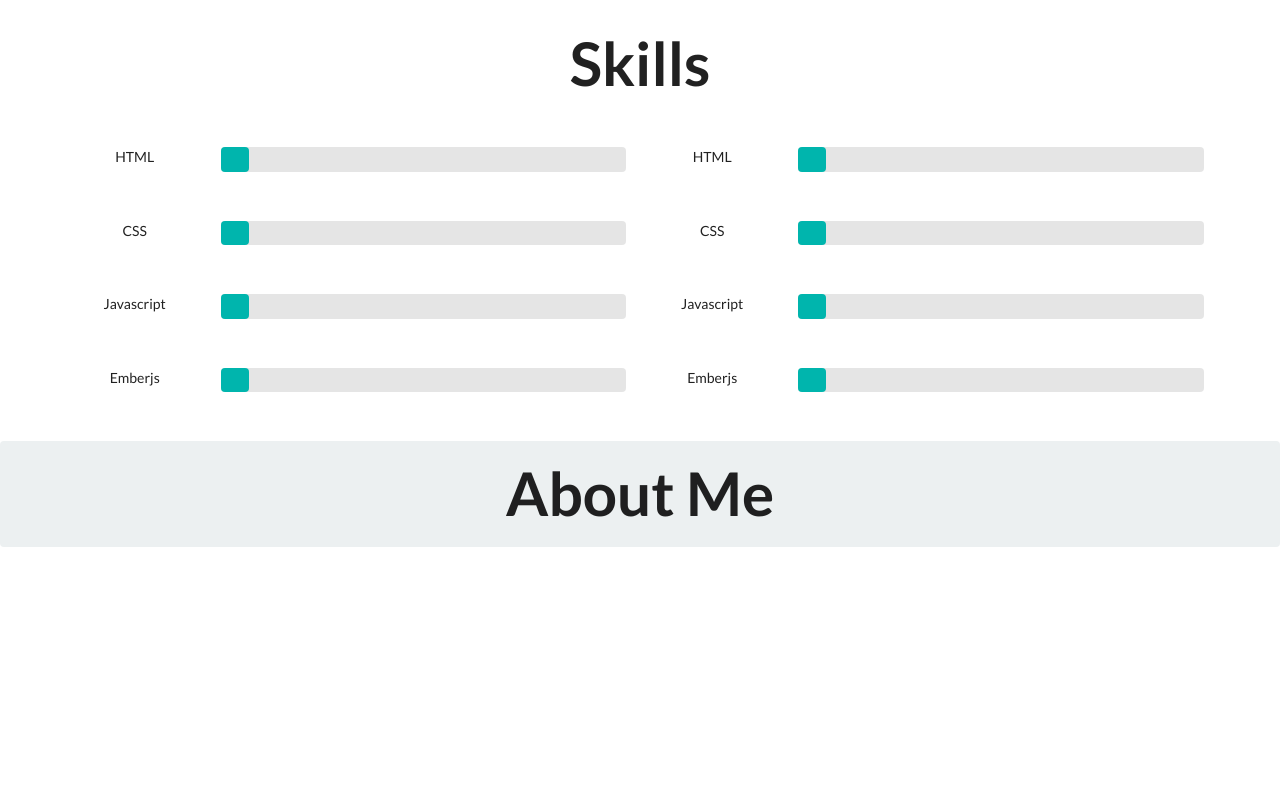
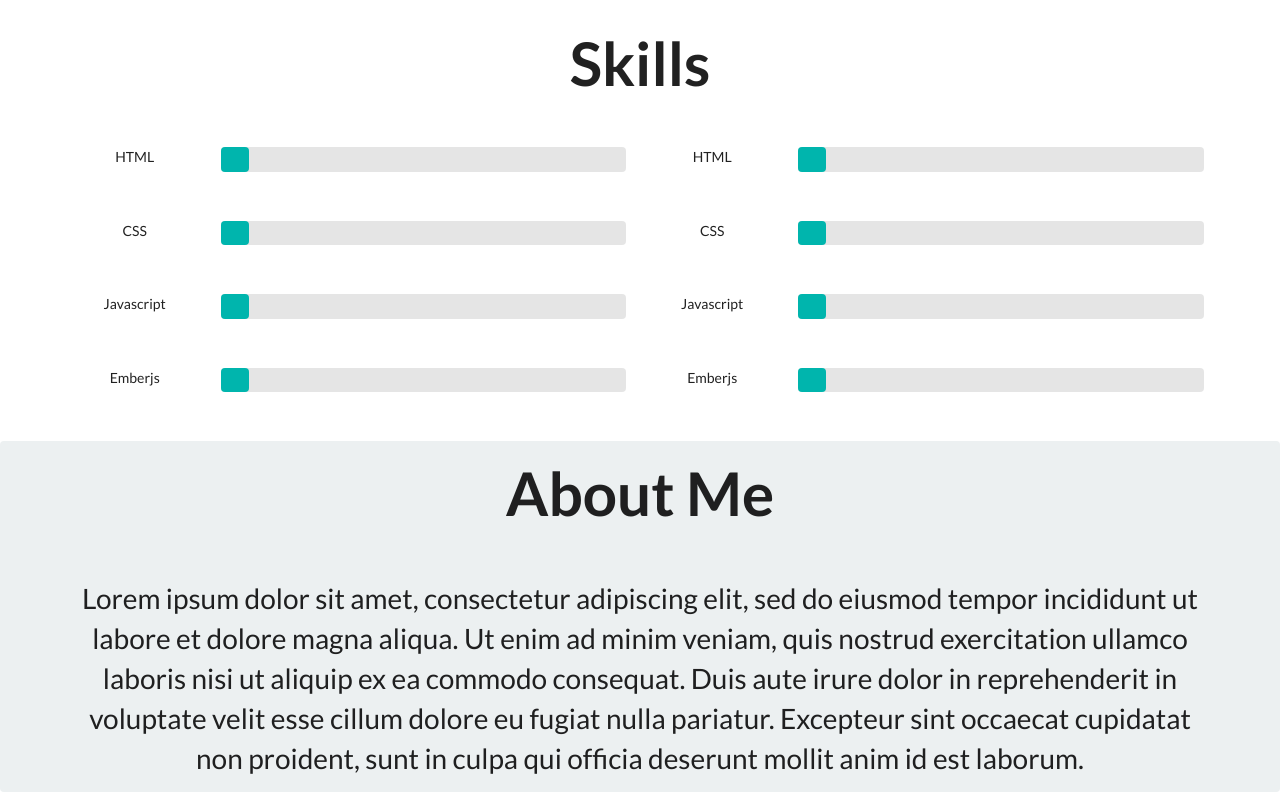
Before and after one commit to justAdevTV/personal-site, a website: page index.html in a window 1280 px wide. Shown: the part 1044-1836 px from the top of the page. Before the commit the page ends 1591 px from the top, so only its background shows below. Drawn offline with nearby package versions, Linux system fonts and the light colour scheme.

Commit message:
Added About Me Section

```diff
--- a/index.html
+++ b/index.html
@@ -179,6 +179,10 @@
 	<section class="ui center aligned segment no-border-view temp-background fadeInDown animated">
 
 		<h1 class="section-header">About Me</h1>
+
+		<div class="ui container">
+			<p class="bio-text">Lorem ipsum dolor sit amet, consectetur adipiscing elit, sed do eiusmod tempor incididunt ut labore et dolore magna aliqua. Ut enim ad minim veniam, quis nostrud exercitation ullamco laboris nisi ut aliquip ex ea commodo consequat. Duis aute irure dolor in reprehenderit in voluptate velit esse cillum dolore eu fugiat nulla pariatur. Excepteur sint occaecat cupidatat non proident, sunt in culpa qui officia deserunt mollit anim id est laborum.</p>
+		</div>
 	</section>
 
 	<!-- Resume/Contact -->
--- a/style.css
+++ b/style.css
@@ -25,3 +25,7 @@
 .temp-background {
 	background: #ecf0f1 !important;
 }
+
+.bio-text {
+	font-size: 2rem;
+}
```
